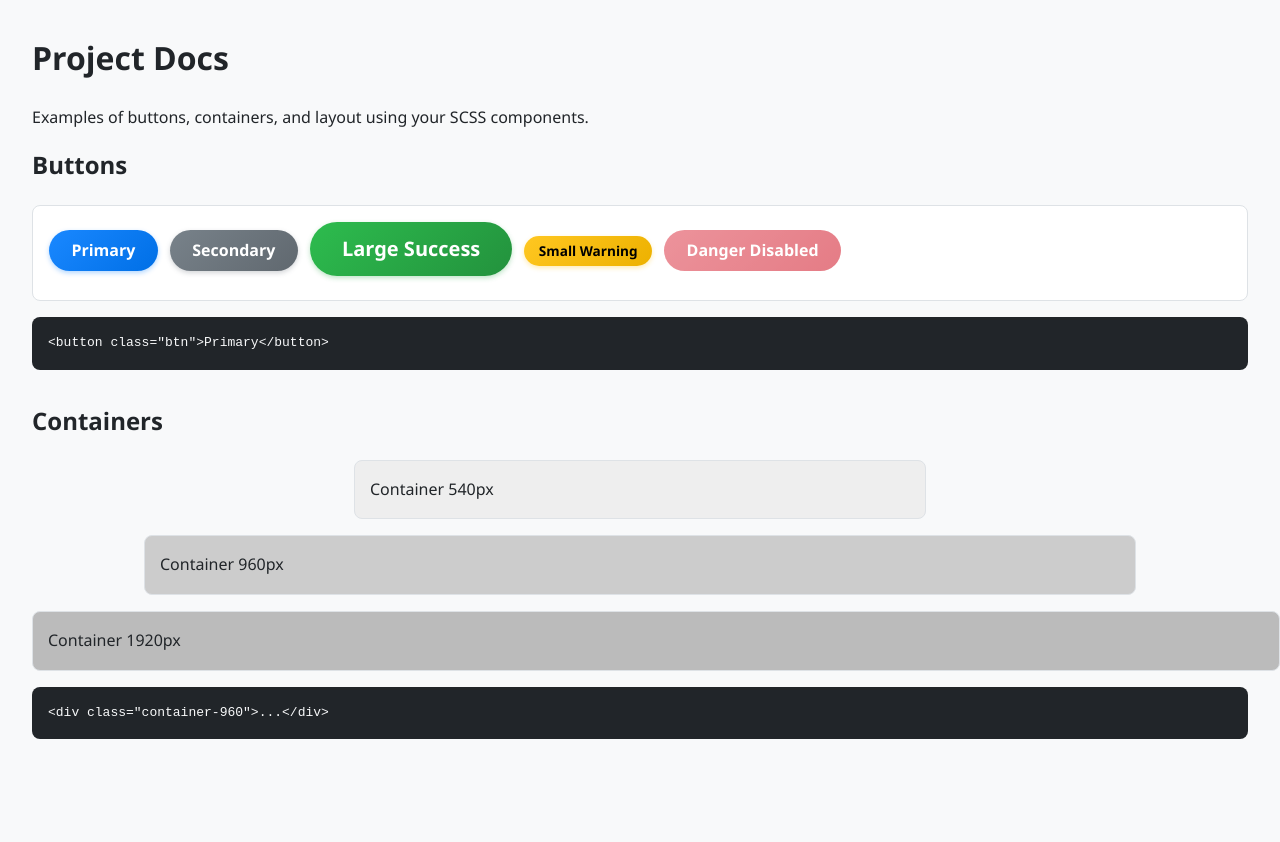
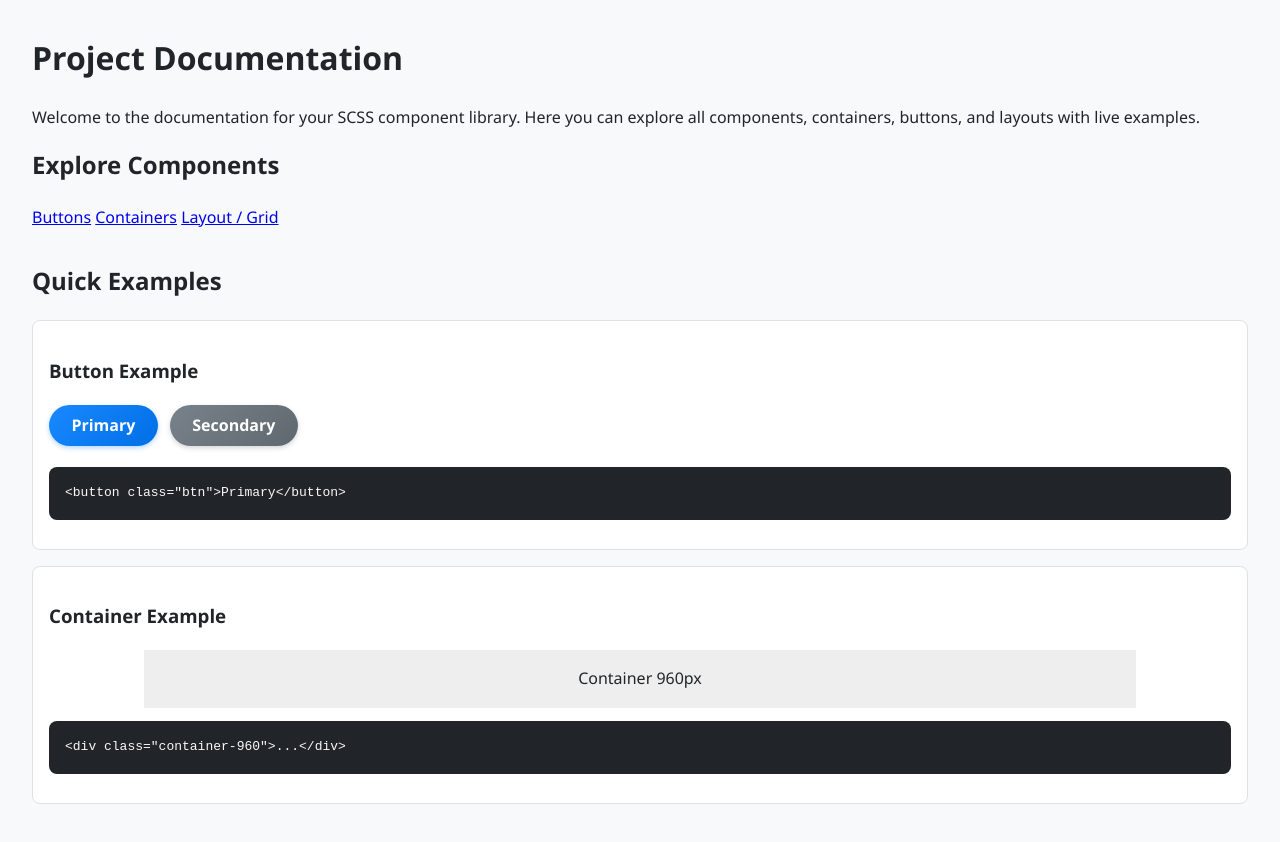
Before and after one commit to yuvalAshkenaz/default-styles, a plain HTML site: page dobole-default-css/docs/index.html in a window 1280 px wide. Before the commit the page ends 803 px from the top, so only its background shows below. Drawn offline with Linux system fonts and the light colour scheme.

Commit message:
updated doc/index.html

```diff
--- a/dobole-default-css/docs/index.html
+++ b/dobole-default-css/docs/index.html
@@ -3,32 +3,40 @@
 <head>
   <meta charset="UTF-8">
   <meta name="viewport" content="width=device-width, initial-scale=1.0">
-  <title>Project Docs</title>
+  <title>Project Documentation</title>
   <link rel="stylesheet" type="text/css" href="style.css">
   <link rel="stylesheet" href="../dobole-default-css.css">
 </head>
 <body>
-  <h1>Project Docs</h1>
-  <p>Examples of buttons, containers, and layout using your SCSS components.</p>
+  <h1>Project Documentation</h1>
+  <p>Welcome to the documentation for your SCSS component library. Here you can explore all components, containers, buttons, and layouts with live examples.</p>
 
+  <!-- Quick Links to Pages -->
   <section>
-    <h2>Buttons</h2>
+    <h2>Explore Components</h2>
+    <a href="buttons.html" class="card">Buttons</a>
+    <a href="containers.html" class="card">Containers</a>
+    <a href="layout.html" class="card">Layout / Grid</a>
+  </section>
+
+  <!-- Quick Examples -->
+  <section>
+    <h2>Quick Examples</h2>
+
     <div class="example">
+      <h3>Button Example</h3>
       <button class="btn">Primary</button>
       <button class="btn btn-secondary">Secondary</button>
-      <button class="btn btn-success btn-lg">Large Success</button>
-      <button class="btn btn-warning btn-sm">Small Warning</button>
-      <button class="btn btn-danger" disabled>Danger Disabled</button>
+      <pre><code>&lt;button class="btn"&gt;Primary&lt;/button&gt;</code></pre>
     </div>
-    <pre><code>&lt;button class="btn"&gt;Primary&lt;/button&gt;</code></pre>
-  </section>
 
-  <section>
-    <h2>Containers</h2>
-    <div class="example container-540" style="background:#eee;">Container 540px</div>
-    <div class="example container-960" style="background:#ccc;">Container 960px</div>
-    <div class="example container-1920" style="background:#bbb;">Container 1920px</div>
-    <pre><code>&lt;div class="container-960"&gt;...&lt;/div&gt;</code></pre>
+    <div class="example">
+      <h3>Container Example</h3>
+      <div class="container-960" style="background:#eee; padding:1rem; text-align:center;">
+        Container 960px
+      </div>
+      <pre><code>&lt;div class="container-960"&gt;...&lt;/div&gt;</code></pre>
+    </div>
   </section>
 </body>
 </html>
```
